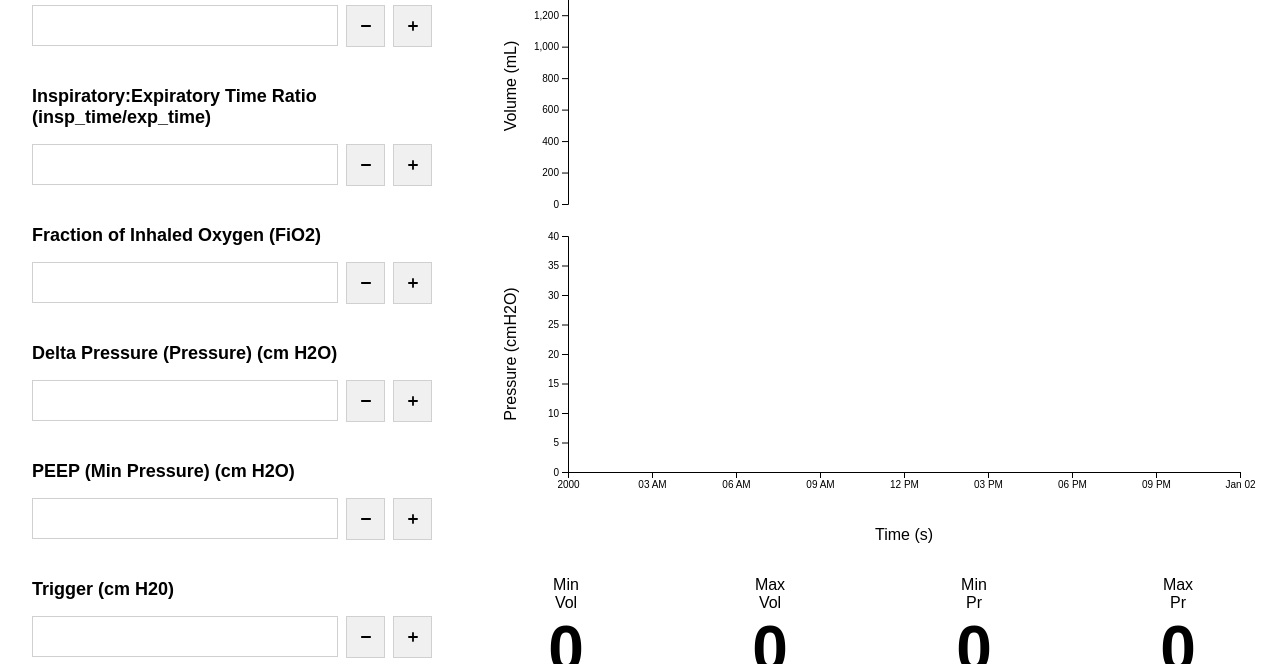
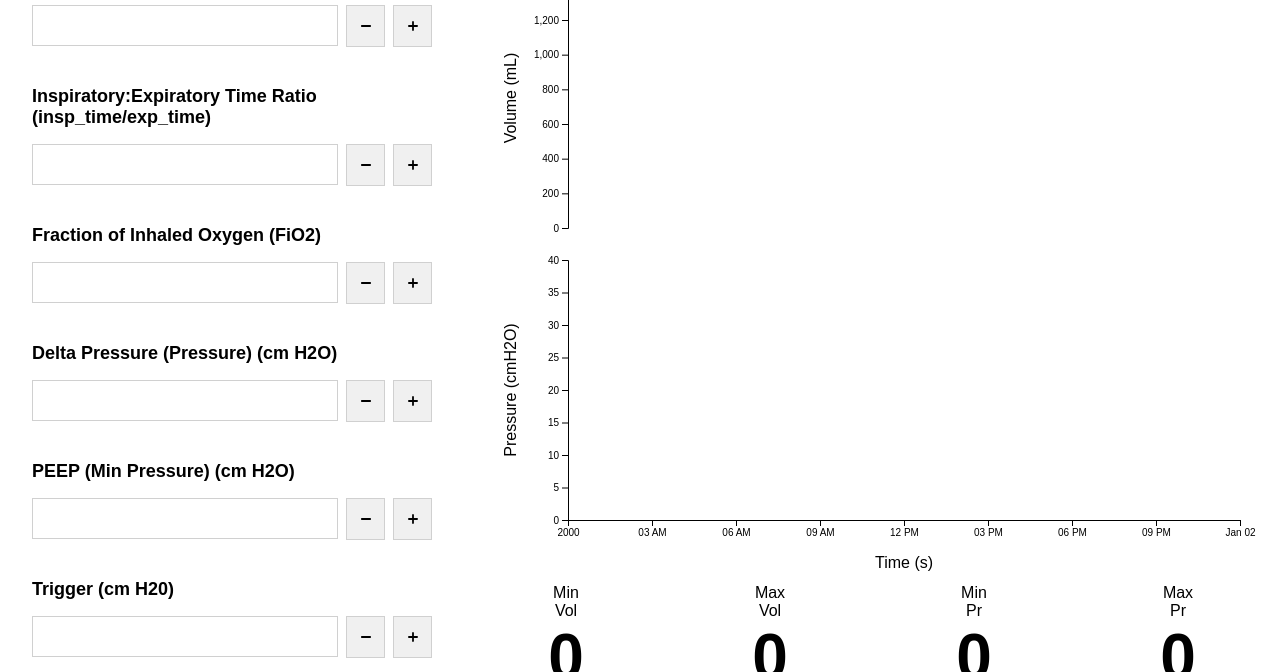
Before and after one commit to jeanromainroy/anemoi, a plain HTML site: page rpi/web/vac_pc.html in a window 1280 px wide. Shown: the part 128-800 px from the top of the page. Drawn offline with Linux system fonts and the light colour scheme; no server answers.

Commit message:
formatting

```diff
--- a/rpi/web/assets/css/style.css
+++ b/rpi/web/assets/css/style.css
@@ -198,7 +198,7 @@ header a:hover{
   top: 32px;
   left: 464px;
   right: 0px;
-  bottom: 64px;
+  bottom: 88px;
   padding: 32px;
   z-index: -1;
   overflow: hidden;
@@ -254,25 +254,22 @@ header a:hover{
 /***** Metrics *****/
 #metrics {
   position: absolute;
-  height: 96px;
+  height: 88px;
   left: 464px;
   right: 0px;
-  bottom: 8px;
+  bottom: 0px;
   z-index: 0;
   overflow: hidden;
   display: flex;
   flex-direction: row;
   text-align: center;
   justify-content: center;
-  background-color: #fff;
 }
 
 #metrics div{
   padding: 0px;
   margin: 0px;
-  z-index: 1;
-  background-color: #fff;
-  padding-top: 8px;
+  padding-top: 0px;
   padding-left: 32px;
   padding-right: 32px;
   margin-left: 48px;
--- a/rpi/web/assets/scripts/line_graph/main.js
+++ b/rpi/web/assets/scripts/line_graph/main.js
@@ -60,15 +60,14 @@ function renderTrends(){
     }
 
     // Main Graph
-    var metricsHeight = mainBox.node()['clientHeight'];
 	var margin = {
 		top: 32,
 		right: 72,
-		bottom: 72,
+		bottom: 96,
 		left: 72
 	};
 	var width = mainPanel.node()['clientWidth'] - margin.left - margin.right;
-    var height = mainPanel.node()['clientHeight'] - margin.top - margin.bottom - metricsHeight;
+    var height = mainPanel.node()['clientHeight'] - margin.top - margin.bottom;
 
     var graphPadding = 32;
     var graphHeight = Math.round((height - graphPadding)/2.0);
@@ -128,7 +127,7 @@ function renderTrends(){
 	// Axis Labels
 	var xAxisLabel = svg.append("text")
         .attr("class","x-label")
-		.attr("transform", "translate(" + (width/2.0 + margin.left) + "," + (height + margin.bottom + 28) + ")")
+		.attr("transform", "translate(" + (width/2.0 + margin.left) + "," + (height + margin.bottom - 16) + ")")
         .text("");
 
     var yTopAxisLabel = svg.append("text")
@@ -215,6 +214,10 @@ function renderTrends(){
     var minVolume = 0;
     var maxPressure = 0;
     var minPressure = 0;
+    metric1.select("h1").text(0);
+    metric2.select("h1").text(0);
+    metric3.select("h1").text(0);
+    metric4.select("h1").text(0);
 
     function draw(){
 
@@ -269,6 +272,7 @@ function renderTrends(){
             });
 
             // Get Min/Max Value
+            if(volumeData != null && volumeData.length > 0){
                 var volumeMinMax = d3.extent(volumeData.map(x => +x[0]));
                 if(minVolume != volumeMinMax[0]){
                     minVolume = volumeMinMax[0];
@@ -278,6 +282,8 @@ function renderTrends(){
                     maxVolume = volumeMinMax[1];
                     metric2.select("h1").text(maxVolume);
                 }
+            }
+            if(pressureData != null && pressureData.length > 0){
                 var pressureMinMax = d3.extent(pressureData.map(x => +x[0]));
                 if(minPressure != pressureMinMax[0]){
                     minPressure = pressureMinMax[0];
@@ -287,6 +293,7 @@ function renderTrends(){
                     maxPressure = pressureMinMax[1];
                     metric4.select("h1").text(maxPressure);
                 }
+            }
 
 
             // Get the difference between now and the last time measurement
@@ -295,12 +302,14 @@ function renderTrends(){
 
                 // Start Alarms
                 mainPanel.style("background-color", 'red');
+                mainBox.style("background-color", 'red');
                 playAudio();
 
             }else{
 
                 // Stop Alarms
-                mainPanel.style("background-color", 'white');
+                mainPanel.style("background-color", 'red');
+                mainBox.style("background-color", 'red');
                 pauseAudio();
             }
 
```
Lines whose indentation alone changed are shown as unchanged.
